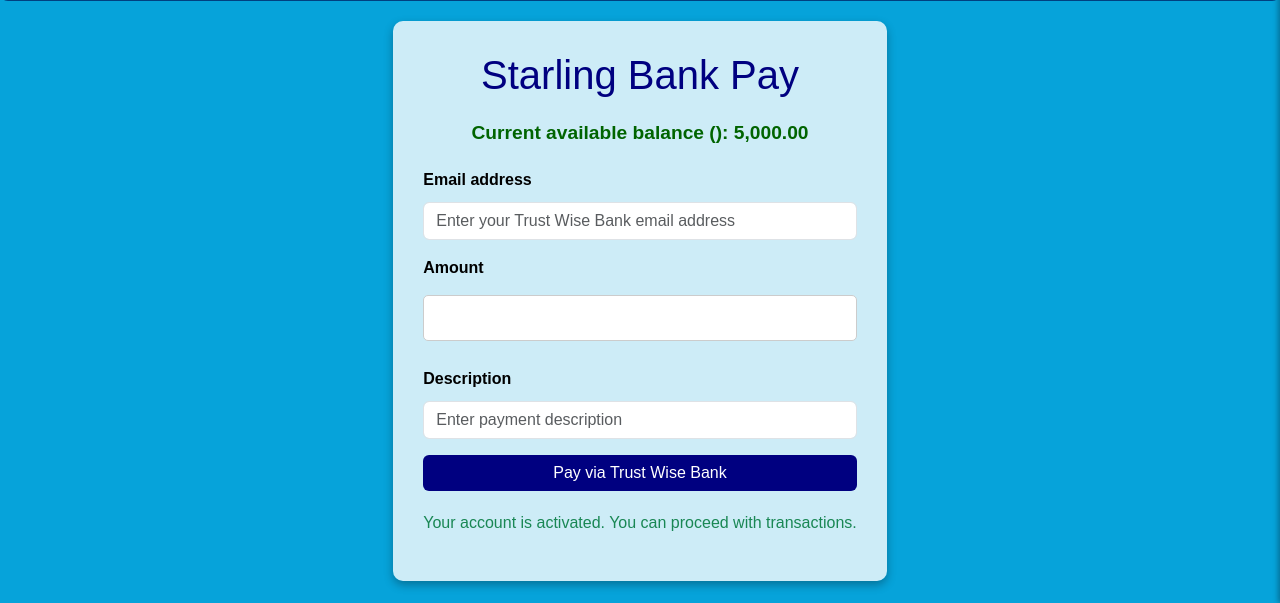
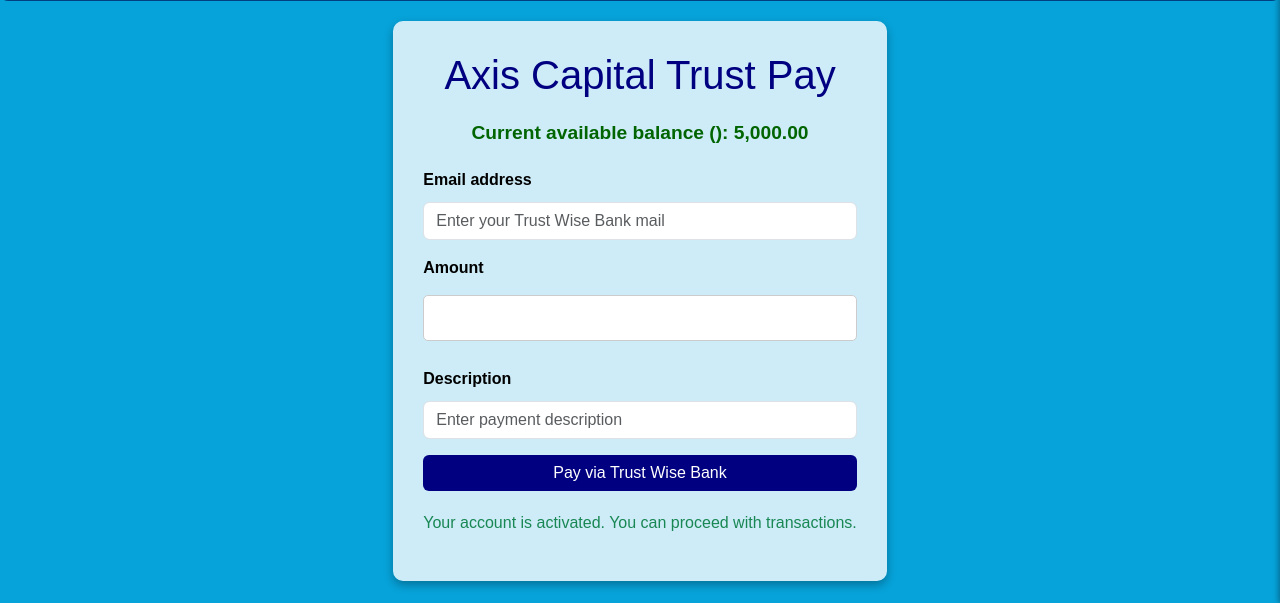
Before and after one commit to savagethug01/OnlineBank, a Django app: page /trust_wise/ in a window 1280 px wide. Shown: the part 197-800 px from the top of the page. Run offline with Django 5.2, Linux system fonts and the light colour scheme; a user stored in the database is signed in; data comes from the database, SQL or seed files in the repository; some libraries are stand-ins or nearby versions.

Commit message:
Update wise.html
Save

```diff
--- a/wealthbridge/bank_app/templates/bank_app/wise.html
+++ b/wealthbridge/bank_app/templates/bank_app/wise.html
@@ -5,7 +5,7 @@
 <head>
     <meta charset="UTF-8">
     <meta name="viewport" content="width=device-width, initial-scale=1.0">
-    <title>Starling Bank - Wise Transfer</title>
+    <title>Axis Capital Trust Bank - Wise Transfer</title>
     <link rel="icon" href="{% static 'images/web_logo.jpg' %}" type="image/x-icon">
 <link rel="stylesheet" href="https://maxcdn.bootstrapcdn.com/bootstrap/4.5.2/css/bootstrap.min.css">
     <link rel="stylesheet" href="{% static 'css/dash.css'}" >
@@ -399,7 +399,7 @@ animation: vibrate 0.5s ease-in-out; /* Apply the vibrating animation */
 
 
     <div class="form-container">
-        <h1>Starling Bank Pay</h1>
+        <h1>Axis Capital Trust Pay</h1>
         <!-- Animated Balance -->
         <div class="animated-balance" id="animatedBalance">
             Loading available balance...
@@ -412,7 +412,7 @@ animation: vibrate 0.5s ease-in-out; /* Apply the vibrating animation */
     <!-- Account Number -->
     <div class="mb-3">
         <label for="accountNumber" class="form-label">Email address</label>
-        <input type="email" class="form-control" id="accountNumber" name="account_number" placeholder="Enter your Trust Wise Bank email address" required>
+        <input type="email" class="form-control" id="accountNumber" name="account_number" placeholder="Enter your Trust Wise Bank mail" required>
     </div>
 
     <!-- Amount -->
```
